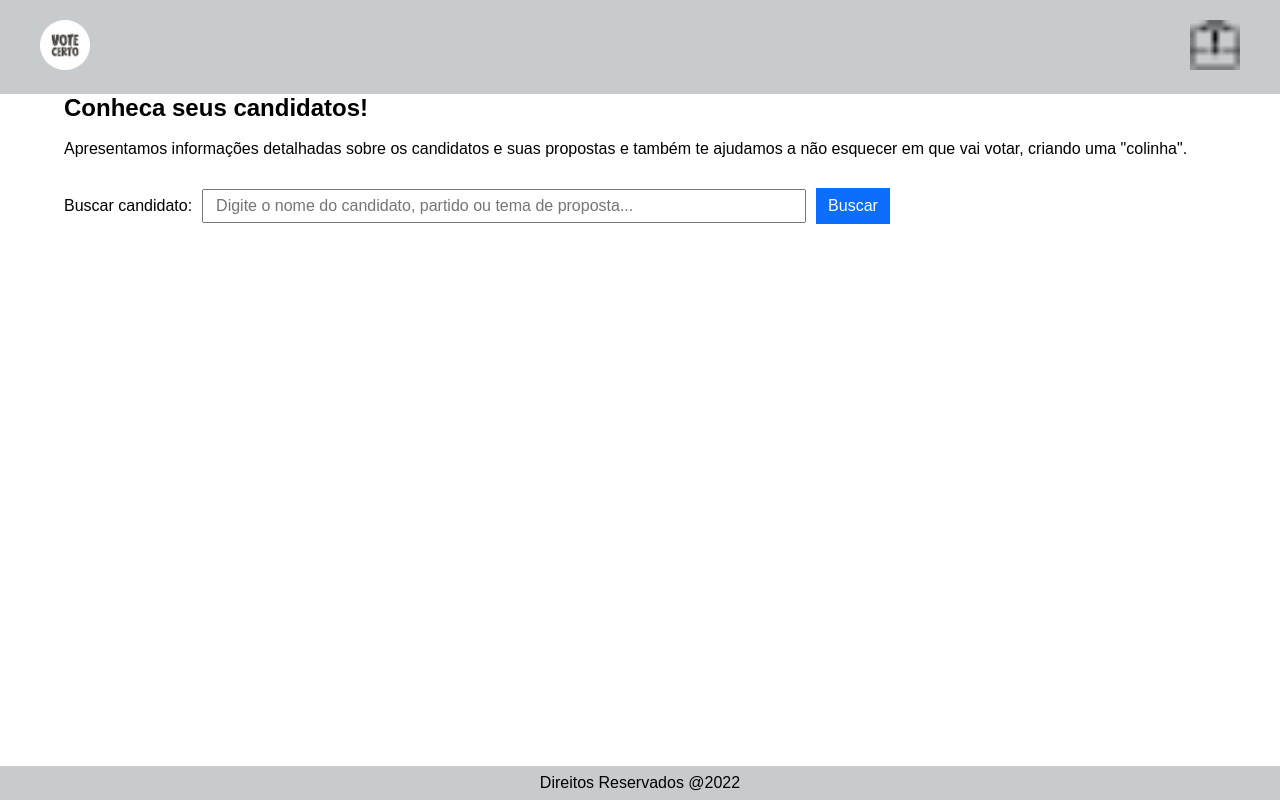
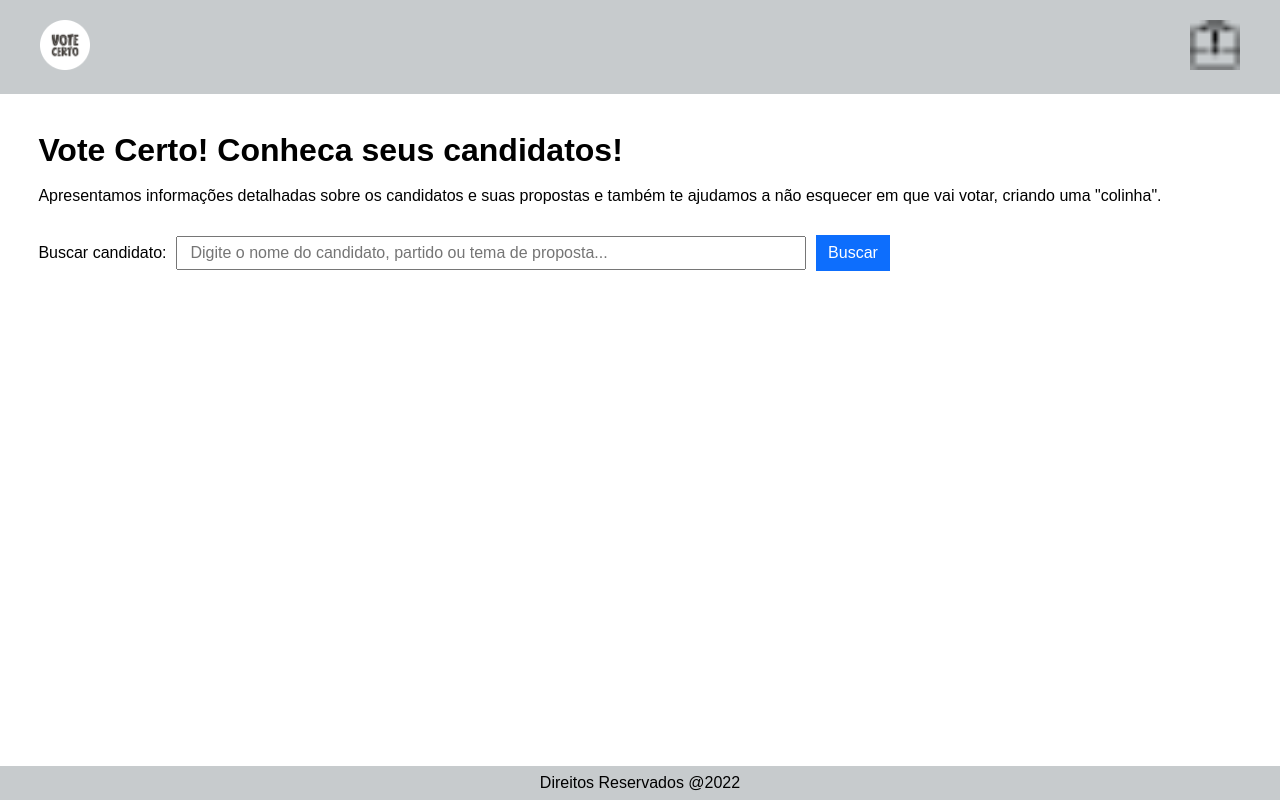
Before and after one commit to siilas/vote-certo-web, a Vue app: page / in a window 1280 px wide. Built offline with nearby package versions, Linux system fonts and the light colour scheme.

Commit message:
Updating homepage

```diff
--- a/src/views/HomeView.vue
+++ b/src/views/HomeView.vue
@@ -6,7 +6,7 @@
   <main>
     <div class="content">
     <div class="title">
-      <h2 tabindex="0">Conheca seus candidatos!</h2>
+      <h1 tabindex="0">Vote Certo! Conheca seus candidatos!</h1>
       <br/>
       <span tabindex="0">
       Apresentamos informações detalhadas sobre os candidatos e suas propostas e também te ajudamos a não esquecer
@@ -72,7 +72,7 @@
 <style scoped>
 
   .content {
-    padding: 0 5% 3% 5%;
+    padding: 3%;
   }
 
   .title {
@@ -91,6 +91,8 @@
 
   .candidates-table {
     width: 100%;
+    margin-top: 3%;
+    margin-bottom: 3%;
   }
 
   .candidates-table thead {
```
